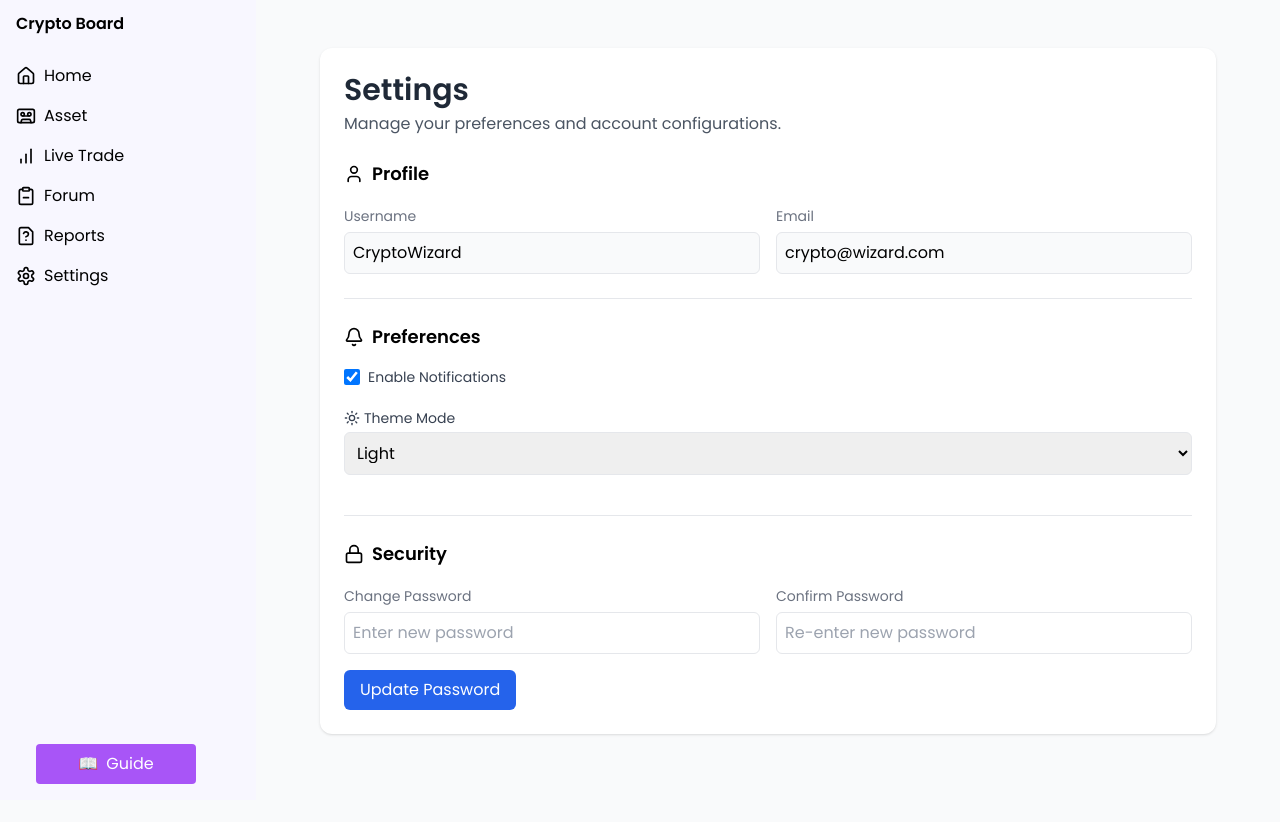
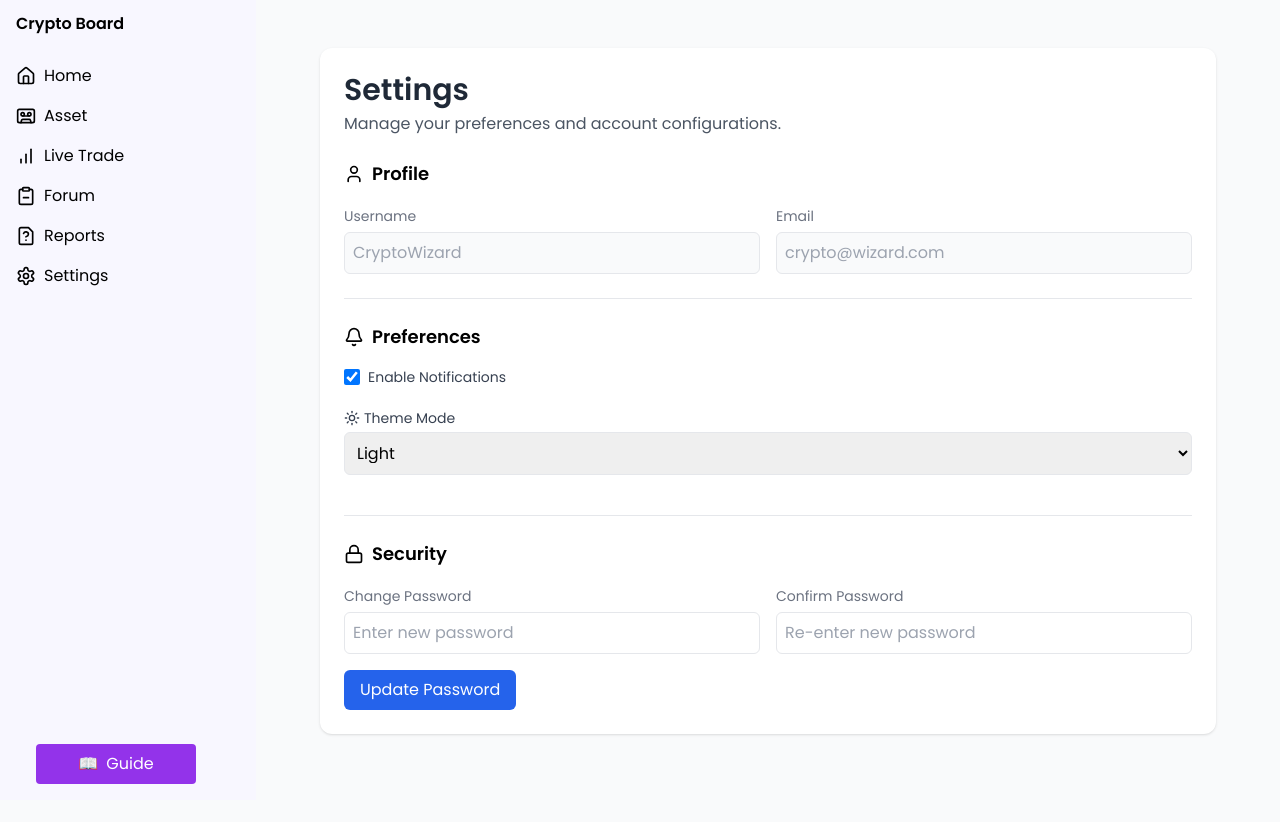
Before and after one commit to Govamarket/Crypto-Board, a React (Create React App) app: page /settings in a window 1280 px wide. Shown: the top 822 px of the page. Built offline with nearby package versions, Linux system fonts and the light colour scheme.

Commit message:
initial commit

```diff
--- a/src/Components/Pages/Guide.js
+++ b/src/Components/Pages/Guide.js
@@ -4,7 +4,7 @@ import { Link } from "react-router-dom";
 
 const Guide = () => {
   return (
-    <div className="flex items-center justify-center bg-purple-500 text-white w-40 h-10 px-4 py-2 rounded">
+    <div className="flex items-center justify-center bg-purple-600 text-white w-40 h-10 px-4 py-2 rounded">
       <Link to="/dashboard">
         <button className="flex items-center gap-2 text-center w-full">
           <span> {/* <ShieldCheck /> */}📖</span>
--- a/src/Components/Pages/Setting.js
+++ b/src/Components/Pages/Setting.js
@@ -23,18 +23,18 @@ const Setting = () => {
               <label className="text-sm text-gray-500">Username</label>
               <input
                 type="text"
-                value="CryptoWizard"
+                placeholder="CryptoWizard"
                 className="w-full p-2 mt-1 border rounded-md bg-gray-50"
-                disabled
+                // disabled
               />
             </div>
             <div>
               <label className="text-sm text-gray-500">Email</label>
               <input
                 type="email"
-                value="crypto@wizard.com"
+                placeholder="crypto@wizard.com"
                 className="w-full p-2 mt-1 border rounded-md bg-gray-50"
-                disabled
+                // disabled
               />
             </div>
           </div>
```
